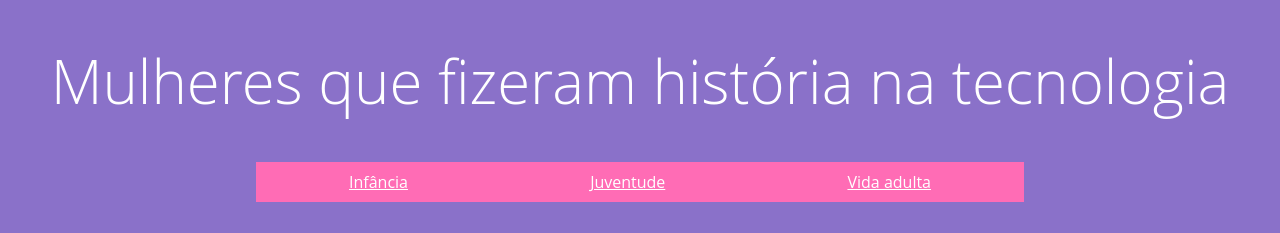
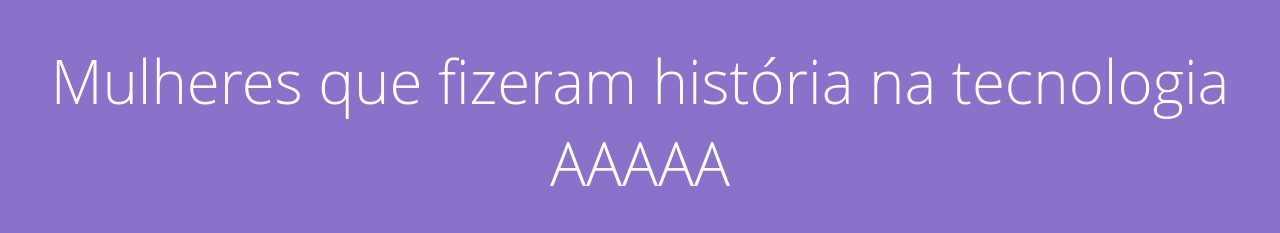
Before and after one commit to MarianaPrata/projetositeada, a plain HTML site: page index.html in a window 1280 px wide. Shown: the top 233 px of the page. Drawn offline with Linux system fonts and the light colour scheme.

Commit message:
Alterei titulo e h1

```diff
--- a/index.html
+++ b/index.html
@@ -2,12 +2,12 @@
   <html>
     <head>
 
-      <title>Ada Lovelace By Mariana Prata</title>
+      <title>Ada Lovelace By Mariana Prata AAAAAAA</title>
       <link href="css/style.css" rel="stylesheet">
     </head>
 
     <body>
-      <h1>Mulheres que fizeram história na tecnologia</h1>
+      <h1>Mulheres que fizeram história na tecnologia AAAAA</h1>
 
       <nav class="principal">
         <ul>
```
